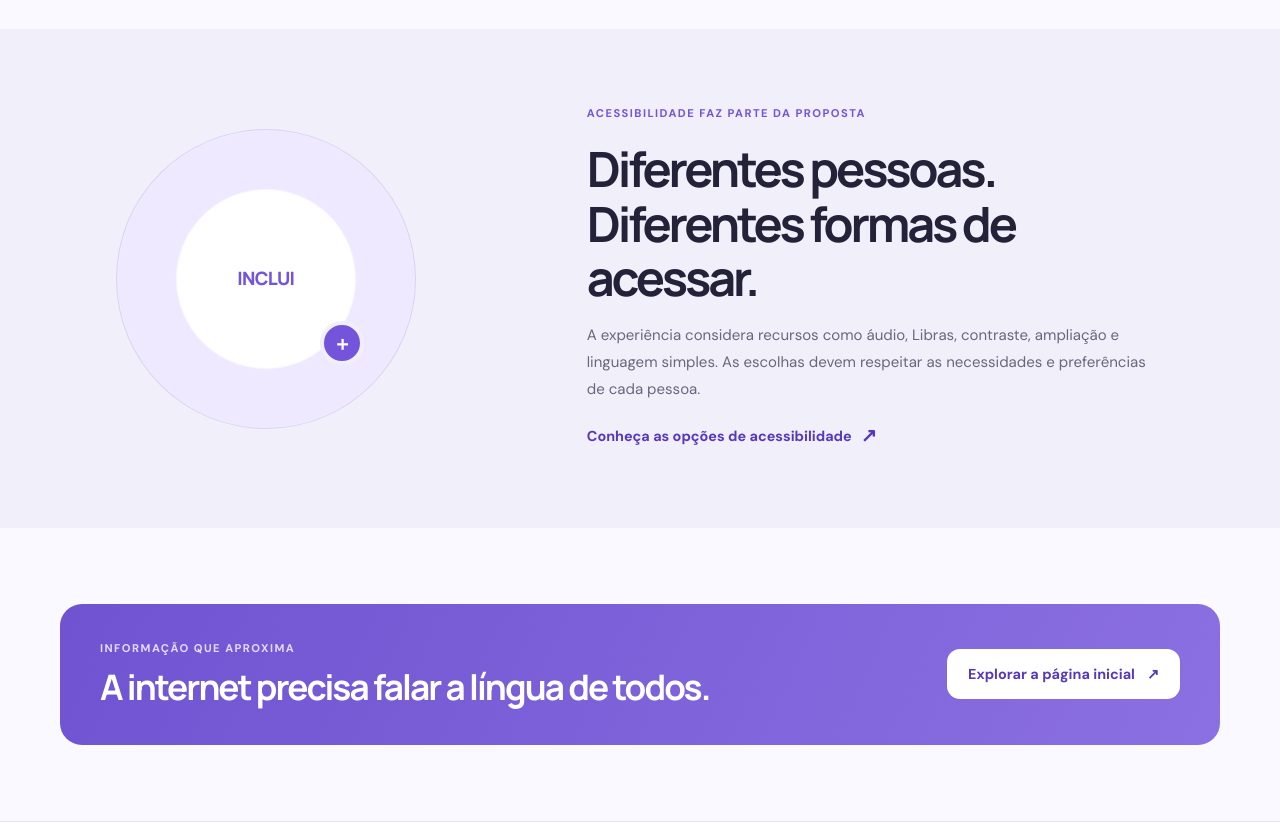
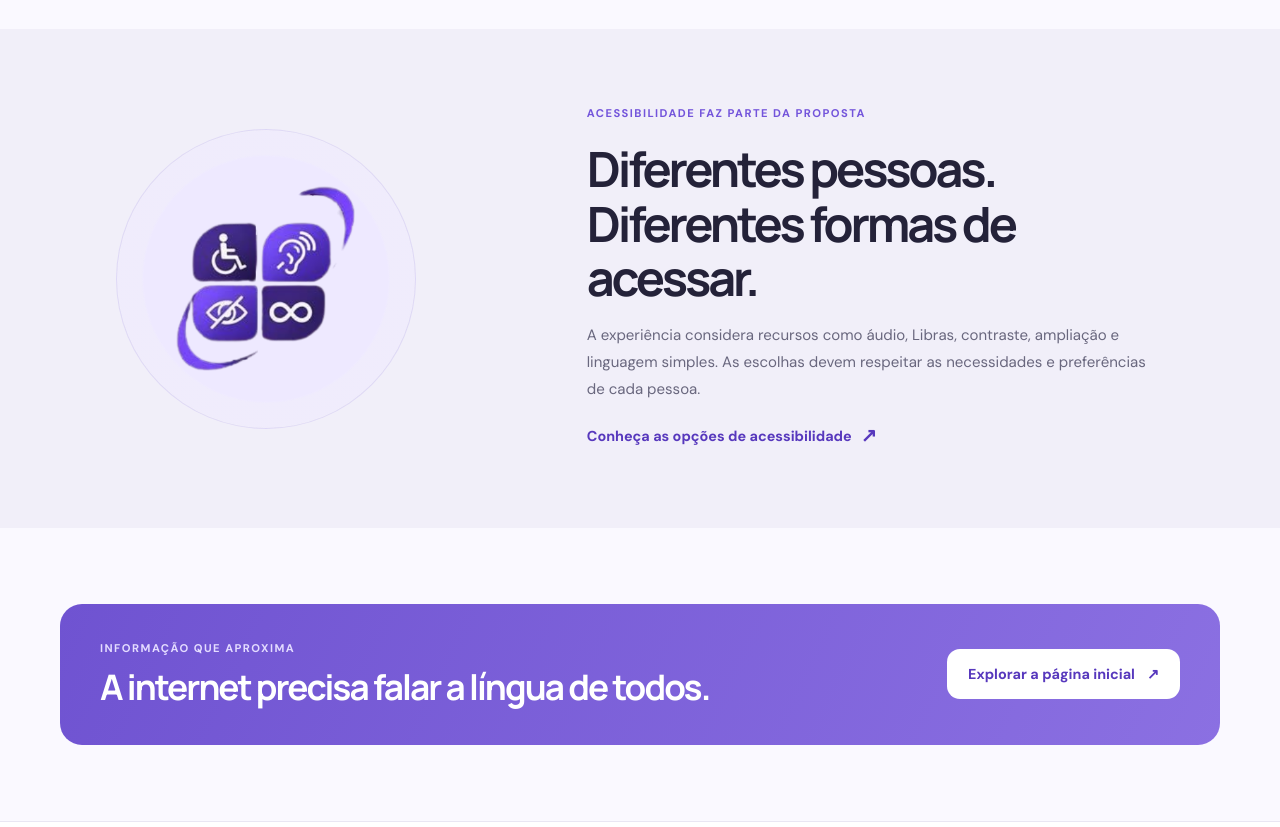
Before and after one commit to Mari1916/gs_inclui, a plain HTML site: page sobre.html in a window 1280 px wide. Shown: the part 1580-2407 px from the top of the page. Drawn offline with Linux system fonts and the light colour scheme.

Commit message:
adicionando icone do sibre e fazendo as ligações corretas da pagina

```diff
--- a/css/style.css
+++ b/css/style.css
@@ -288,8 +288,8 @@ h1, h2, h3 { font-family: Manrope, "DM Sans", Arial, sans-serif; }
 .sobre-etapa p { max-width: 300px; margin: 0; color: var(--texto-suave); font-size: .84rem; line-height: 1.7; }
 .sobre-acessibilidade { padding-block: 76px; background: #f1eff9; }
 .sobre-grade-acessibilidade { display: grid; grid-template-columns: .65fr 1fr; align-items: center; gap: clamp(45px, 9vw, 120px); }
-.sobre-selo-acessibilidade { position: relative; display: grid; width: min(100%, 300px); aspect-ratio: 1; place-items: center; justify-self: center; border: 1px solid rgba(115,84,219,.18); border-radius: 50%; background: radial-gradient(circle, #fff 0 42%, #eee9ff 43% 70%, transparent 71%); color: var(--roxo); font-family: Manrope, Arial, sans-serif; font-size: 1.15rem; font-weight: 800; letter-spacing: -.04em; }
-.sobre-selo-acessibilidade strong { position: absolute; right: 17%; bottom: 21%; display: grid; width: 44px; height: 44px; place-items: center; border: 4px solid #f1eff9; border-radius: 50%; background: var(--roxo); color: #fff; font-size: 1.5rem; }
+.sobre-selo-acessibilidade { position: relative; display: grid; width: min(100%, 300px); aspect-ratio: 1; place-items: center; justify-self: center; border: 1px solid rgba(115,84,219,.14); border-radius: 50%; background: radial-gradient(circle, #eee9ff 0 58%, rgba(238,233,255,.55) 59% 70%, transparent 71%); }
+.icone-acessibilidade-inclui { display: block; width: 68%; height: auto; object-fit: contain; }
 .sobre-grade-acessibilidade h2 { margin-bottom: 16px; }
 .sobre-grade-acessibilidade > div:last-child > p:not(.chamada) { max-width: 580px; margin-bottom: 18px; color: var(--texto-suave); font-size: .94rem; line-height: 1.8; }
 .sobre-link-acessibilidade { display: inline-flex; }
--- a/sobre.html
+++ b/sobre.html
@@ -132,9 +132,12 @@
 
       <section class="sobre-acessibilidade" aria-labelledby="titulo-acessibilidade-sobre">
         <div class="limite-secao sobre-grade-acessibilidade">
-          <div class="sobre-selo-acessibilidade" aria-hidden="true">
-            <span>INCLUI</span>
-            <strong>+</strong>
+          <div class="sobre-selo-acessibilidade">
+            <img
+              class="icone-acessibilidade-inclui"
+              src="assets/images/icone-inclui.png"
+              alt="Símbolos de acessibilidade do INCLUI"
+            />
           </div>
           <div>
             <p class="chamada">ACESSIBILIDADE FAZ PARTE DA PROPOSTA</p>
```
Also changed, not shown: assets/images/icone-inclui.png (added).
